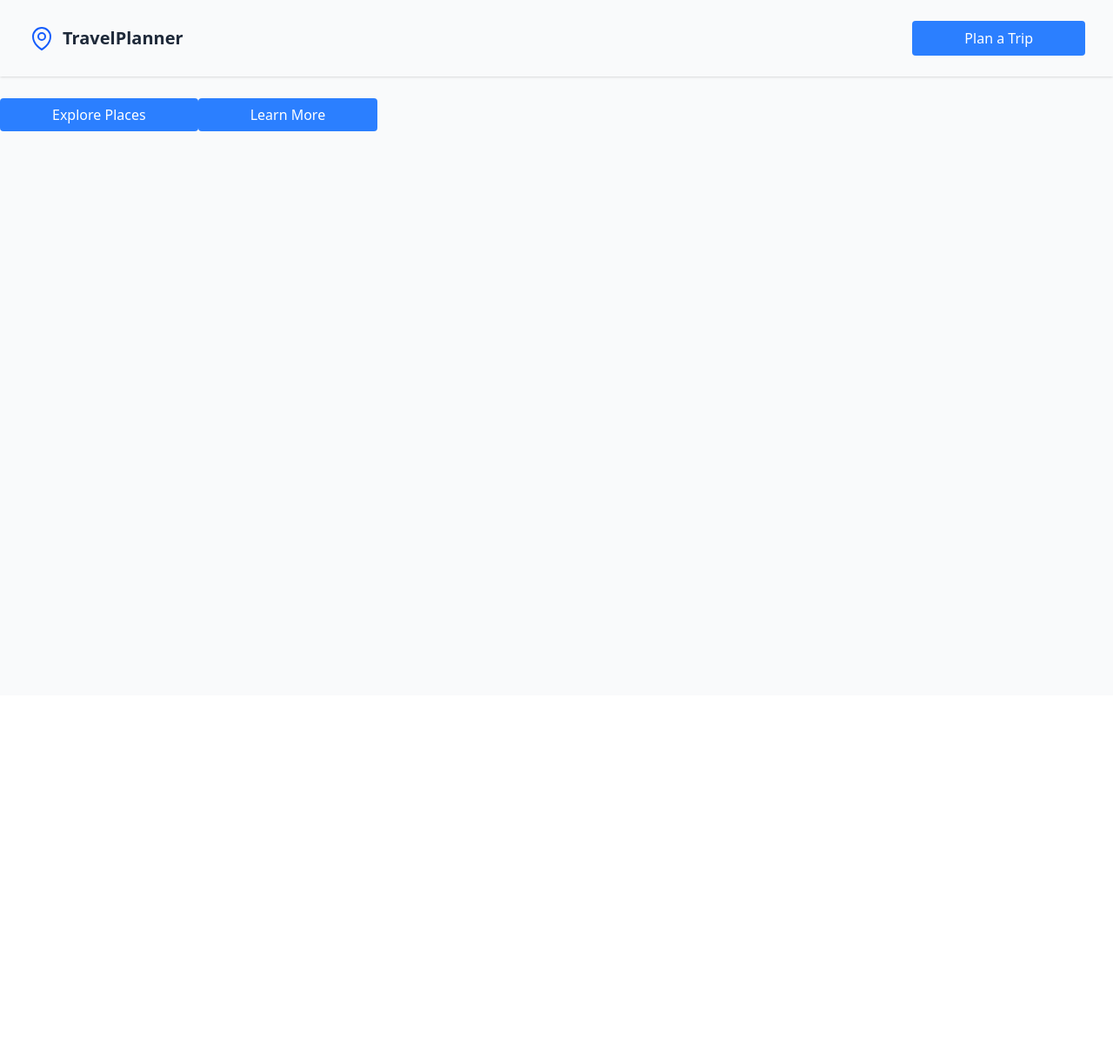
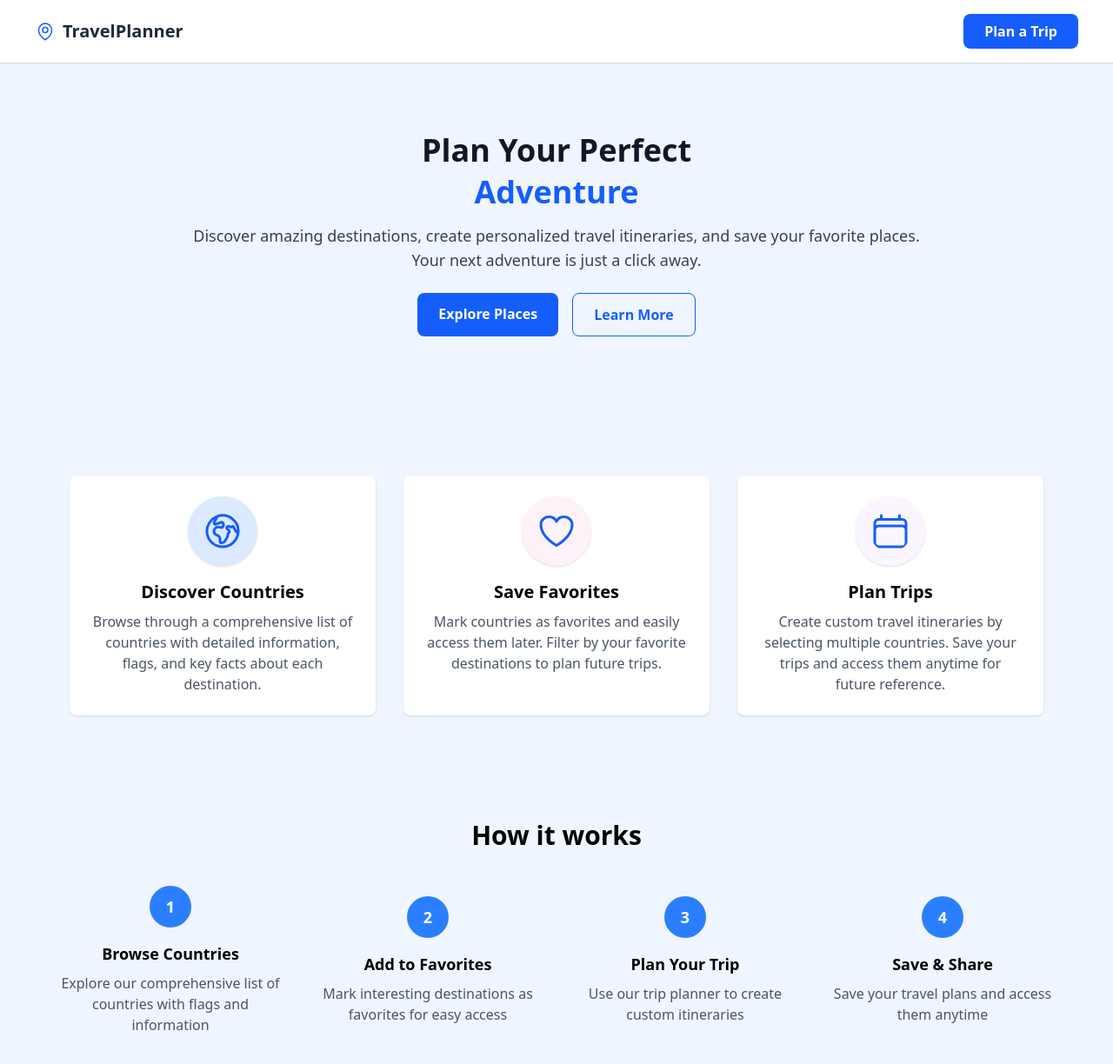
Before and after one commit to Tamuna-Vepkhvadze/Group-a4-tripplaner, a React (Vite) app: page / in a window 1280 px wide. Shown: the top 1224 px of the page at 87% size. Before the commit the page ends 800 px from the top, so only its background shows below. Built offline with nearby package versions, Linux system fonts and the light colour scheme.

Commit message:
add homePage

```diff
--- /dev/null
+++ b/src/Pages/HomePage/DiscoverCountries.tsx
@@ -0,0 +1,42 @@
+import type { ReactNode } from "react";
+import { DataPlan, Discover, Favorites } from "./Icons";
+
+export interface Card {
+  icon: ReactNode;
+  title: string;
+  description: string;
+}
+const DiscoverCountries = () => {
+ const cards: Card[] = [
+    {
+      icon: <Discover /> ,
+      title: "Discover Countries",
+      description: "Browse through a comprehensive list of countries with detailed information, flags, and key facts about each destination.",
+    },
+    {
+      icon: <Favorites />,
+      title: "Save Favorites",
+      description: "Mark countries as favorites and easily access them later. Filter by your favorite destinations to plan future trips.",
+    },
+    {
+      icon: <DataPlan />,
+      title: "Plan Trips",
+      description: "Create custom travel itineraries by selecting multiple countries. Save your trips and access them anytime for future reference.",
+    },
+  ];
+  return (
+    <section className="py-20">
+      <div className="max-w-6xl mx-auto grid grid-cols-1 md:grid-cols-3 gap-8 px-4">
+        {cards.map((card, index) => (
+          <div key={index} className="flex flex-col items-center text-center p-6 rounded-lg shadow hover:shadow-lg transition bg-white">
+            <div className="text-blue-600 mb-4">{card.icon}</div>
+            <h2 className="text-xl font-bold mb-2">{card.title}</h2>
+            <p className="text-gray-600">{card.description}</p>
+          </div>
+        ))}
+      </div>
+    </section>
+  );
+};
+
+export default DiscoverCountries
--- a/src/Pages/HomePage/HomePage.tsx
+++ b/src/Pages/HomePage/HomePage.tsx
@@ -1,16 +1,17 @@
-import { Link } from "react-router-dom"
+
+import DiscoverCountries from "./DiscoverCountries"
+import PlanAdventure from "./PlanAdventure"
+import PlanYourTrip from "./PlanYourTrip"
 
 
 const HomePage = () => {
   return (
-    <>
-            <Link to={"/ExplorePlaces"} className="bg-blue-500 text-white px-15 py-2 rounded hover:bg-blue-600 transition">
-            Explore Places
-            </Link>
-                <Link to={""} className="bg-blue-500 text-white px-15 py-2 rounded hover:bg-blue-600 transition">
-            Learn More
-            </Link>
-     </>
+    <main className="bg-blue-50 min-h-screen">
+          <PlanAdventure/>
+          <DiscoverCountries/>
+          <PlanYourTrip/>
+
+   </main>
   )
 
 }
--- /dev/null
+++ b/src/Pages/HomePage/Icons.tsx
@@ -0,0 +1,36 @@
+import type React from "react"
+export const DataPlan:React.FC = () => (
+    <svg
+      xmlns="http://www.w3.org/2000/svg"
+      fill="none" viewBox="0 0 24 24"
+      stroke-width="1.5"
+      stroke="currentColor"
+      className="size-6 w-20 h-20 p-4 bg-purple-50 border border-none rounded-full shadow"
+    >
+  <path stroke-linecap="round" stroke-linejoin="round" d="M6.75 3v2.25M17.25 3v2.25M3 18.75V7.5a2.25 2.25 0 0 1 2.25-2.25h13.5A2.25 2.25 0 0 1 21 7.5v11.25m-18 0A2.25 2.25 0 0 0 5.25 21h13.5A2.25 2.25 0 0 0 21 18.75m-18 0v-7.5A2.25 2.25 0 0 1 5.25 9h13.5A2.25 2.25 0 0 1 21 11.25v7.5" />
+</svg>
+)
+export const Discover:React.FC = () =>(
+  <svg
+    xmlns="http://www.w3.org/2000/svg"
+    fill="none"
+    viewBox="0 0 24 24"
+    stroke-width="1.5"
+    stroke="currentColor"
+     className="size-6 w-20 h-20 p-4 border bg-blue-100 border-none rounded-full shadow"
+  >
+  <path stroke-linecap="round" stroke-linejoin="round" d="m20.893 13.393-1.135-1.135a2.252 2.252 0 0 1-.421-.585l-1.08-2.16a.414.414 0 0 0-.663-.107.827.827 0 0 1-.812.21l-1.273-.363a.89.89 0 0 0-.738 1.595l.587.39c.59.395.674 1.23.172 1.732l-.2.2c-.212.212-.33.498-.33.796v.41c0 .409-.11.809-.32 1.158l-1.315 2.191a2.11 2.11 0 0 1-1.81 1.025 1.055 1.055 0 0 1-1.055-1.055v-1.172c0-.92-.56-1.747-1.414-2.089l-.655-.261a2.25 2.25 0 0 1-1.383-2.46l.007-.042a2.25 2.25 0 0 1 .29-.787l.09-.15a2.25 2.25 0 0 1 2.37-1.048l1.178.236a1.125 1.125 0 0 0 1.302-.795l.208-.73a1.125 1.125 0 0 0-.578-1.315l-.665-.332-.091.091a2.25 2.25 0 0 1-1.591.659h-.18c-.249 0-.487.1-.662.274a.931.931 0 0 1-1.458-1.137l1.411-2.353a2.25 2.25 0 0 0 .286-.76m11.928 9.869A9 9 0 0 0 8.965 3.525m11.928 9.868A9 9 0 1 1 8.965 3.525" />
+</svg>
+)
+export const Favorites:React.FC = () => (
+  <svg
+    xmlns="http://www.w3.org/2000/svg"
+    fill="none"
+    viewBox="0 0 24 24"
+    stroke-width="1.5"
+    stroke="currentColor"
+    className="size-6 w-20 h-20 p-4 bg-pink-50 border border-none rounded-full shadow"
+  >
+  <path stroke-linecap="round" stroke-linejoin="round" d="M21 8.25c0-2.485-2.099-4.5-4.688-4.5-1.935 0-3.597 1.126-4.312 2.733-.715-1.607-2.377-2.733-4.313-2.733C5.1 3.75 3 5.765 3 8.25c0 7.22 9 12 9 12s9-4.78 9-12Z" />
+</svg>
+)
--- /dev/null
+++ b/src/Pages/HomePage/PlanAdventure.tsx
@@ -0,0 +1,40 @@
+import { Link } from "react-router-dom"
+
+
+const PlanAdventure = () => {
+  return (
+    <section className=" py-20">
+      <div className="max-w-5xl mx-auto text-center px-4">
+        <h1 className="text-4xl font-bold text-gray-900">Plan Your Perfect</h1>
+        <h1 className="text-4xl font-bold text-blue-600 mt-2">Adventure</h1>
+        <p className="mt-4 text-gray-700 text-lg">
+          Discover amazing destinations, create personalized travel itineraries, and save your favorite places.
+          <br />
+          Your next adventure is just a click away.
+        </p>
+        <div className="mt-6 flex justify-center gap-4">
+          <Link
+            to="/ExplorePlaces"
+            className="px-6 py-3 bg-blue-600 text-white rounded-lg font-semibold hover:bg-blue-700 transition"
+          >
+            Explore Places
+          </Link>
+          <Link
+            to="/"
+            className="px-6 py-3 border border-blue-600 text-blue-600 rounded-lg font-semibold hover:bg-blue-50 transition"
+          >
+            Learn More
+          </Link>
+        </div>
+      </div>
+    </section>
+
+
+
+
+
+
+  )
+}
+
+export default PlanAdventure
--- /dev/null
+++ b/src/Pages/HomePage/PlanYourTrip.tsx
@@ -0,0 +1,35 @@
+
+interface Feature {
+  id: number;
+  title: string;
+  description: string;
+}
+const PlanYourTrip = () => {
+ const features: Feature[] = [
+    { id: 1, title: "Browse Countries", description: "Explore our comprehensive list of countries with flags and information" },
+    { id: 2, title: "Add to Favorites", description: "Mark interesting destinations as favorites for easy access" },
+    { id: 3, title: "Plan Your Trip", description: "Use our trip planner to create custom itineraries" },
+    { id: 4, title: "Save & Share", description: "Save your travel plans and access them anytime" },
+  ];
+  return (
+    <section className="py-10">
+      <div className="max-w-6xl mx-auto  text-center">
+        <h1 className="text-3xl font-bold mb-10">How it works</h1>
+        <div className="grid grid-cols-1 md:grid-cols-4 gap-8 justify-items-center my-6">
+          {features.map((feat) => (
+            <div key={feat.id} className="flex flex-col items-center justify-center ">
+              <div className="w-12 h-12 flex items-center justify-center bg-blue-500 text-white text-lg font-bold rounded-full mb-4">
+                {feat.id}
+              </div>
+              <h2 className="text-lg font-semibold mb-2 text-center">{feat.title}</h2>
+              <p className="text-gray-600 text-center">{feat.description}</p>
+            </div>
+          ))}
+      </div>
+      </div>
+    </section>
+  );
+
+}
+
+export default PlanYourTrip
--- a/src/Pages/MyLayout.tsx
+++ b/src/Pages/MyLayout.tsx
@@ -6,9 +6,9 @@ const MyLayout = () => {
     <main className="min-h-screen bg-gray-50">
       <Header />
 
-      <div className="pt-8">
+
         <Outlet />
-      </div>
+
     </main>
   );
 };
--- a/src/components/header/Header.tsx
+++ b/src/components/header/Header.tsx
@@ -3,8 +3,8 @@ import HeaderButton from './HeaderButton';
 
 const Header = () => {
   return (
-    <header className="w-full bg-gray-50 shadow-sm ">
-      <div className="max-w-[1400px] mx-auto flex items-center justify-between py-6 px-8">
+    <header className="w-full bg-white shadow-md border-b border-gray-300">
+      <div className="flex max-w-[1200px] w-full mx-auto items-center justify-between py-4">
         <HeaderLogo />
         <HeaderButton />
       </div>
--- a/src/components/header/HeaderButton.tsx
+++ b/src/components/header/HeaderButton.tsx
@@ -1,6 +1,6 @@
 const HeaderButton = () => {
   return (
-    <button className="bg-blue-500 text-white px-15 py-2 rounded hover:bg-blue-600 transition">
+    <button className="bg-blue-600 text-white font-bold px-6 py-2 rounded-lg hover:bg-blue-700 transition cursor-pointer">
       Plan a Trip
     </button>
   )
--- a/src/components/header/HeaderLogo.tsx
+++ b/src/components/header/HeaderLogo.tsx
@@ -1,27 +1,20 @@
+import { Link } from "react-router-dom";
+
 const HeaderLogo = () => {
   return (
-    <div className="flex items-center gap-2">
+    <Link to={"/"} className="flex items-center gap-2">
         <svg
             xmlns="http://www.w3.org/2000/svg"
-        fill="none"
-        viewBox="0 0 24 24"
-        strokeWidth={1.5}
+            fill="none" viewBox="0 0 24 24"
+            stroke-width="1.5"
             stroke="currentColor"
-        className="w-8 h-8 text-blue-600"
+            className="w-6 h-6 text-blue-600"
         >
-        <path
-          strokeLinecap="round"
-          strokeLinejoin="round"
-          d="M15 10.5a3 3 0 1 1-6 0 3 3 0 0 1 6 0Z"
-        />
-        <path
-          strokeLinecap="round"
-          strokeLinejoin="round"
-          d="M19.5 10.5c0 7.142-7.5 11.25-7.5 11.25S4.5 17.642 4.5 10.5a7.5 7.5 0 1 1 15 0Z"
-        />
+            <path stroke-linecap="round" stroke-linejoin="round" d="M15 10.5a3 3 0 1 1-6 0 3 3 0 0 1 6 0Z" />
+            <path stroke-linecap="round" stroke-linejoin="round" d="M19.5 10.5c0 7.142-7.5 11.25-7.5 11.25S4.5 17.642 4.5 10.5a7.5 7.5 0 1 1 15 0Z" />
         </svg>
         <h1 className="text-xl font-bold text-gray-800">TravelPlanner</h1>
-    </div>
+    </Link>
   );
 };
 
```
Lines whose indentation alone changed are shown as unchanged.
